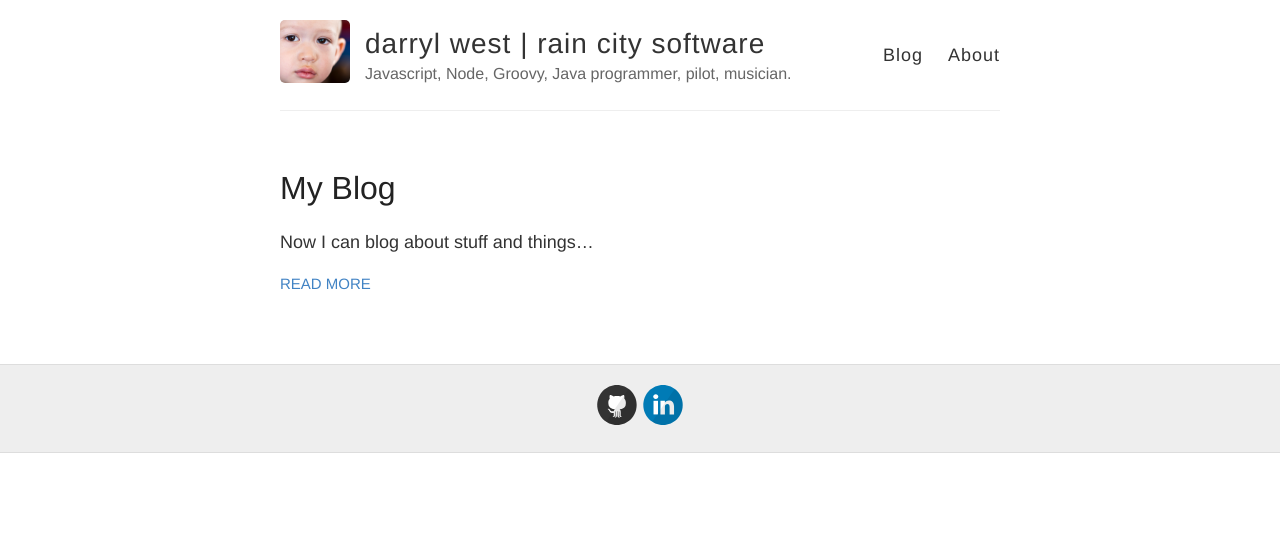
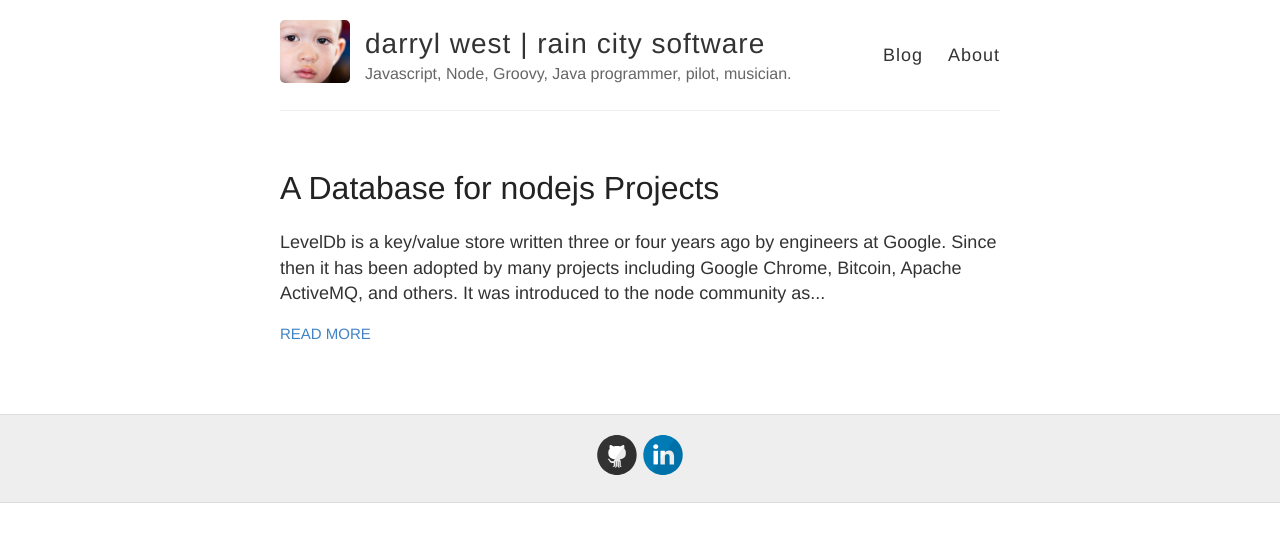
Before and after one commit to darrylwest/jekyll-blog, a Jekyll site: the page built from index.html, in a window 1280 px wide. Shown: the top 542 px of the page. Built offline with Jekyll 4.4.1, drawn with Linux system fonts in a browser that asks for light colours.

Commit message:
adding real posts

```diff
--- a/_posts/2014-3-3-Hello-World.md
+++ /dev/null
@@ -1,6 +0,0 @@
----
-layout: post
-title: My Blog
----
-
-Now I can blog about stuff and things...
--- /dev/null
+++ b/_posts/2014-4-25-Database-for-nodjs-Projects.md
@@ -0,0 +1,17 @@
+---
+layout: post
+title: A Database for nodejs Projects
+---
+
+
+LevelDb is a key/value store written three or four years ago by engineers at Google.  Since then it has been adopted by many projects including Google Chrome, Bitcoin, Apache ActiveMQ, and others.  It was introduced to the node community as levelup/leveldown in July of 2012.  Since then there have been over 13K downloads and many extensions.
+
+When I first started experimenting with LevelDb I was pleased with it's speed and ease of use but also surprised as how easy it was to configure. Simply give it a file name and you are good to go.  Or if you want an in-memory database, use memdown as the database backing store.
+
+SimpleNodeDb is an extension to LevelDb that adds query, insert, update, delete and backup/restore capabilities.  The keys are domain specific and data values are stored as objects with JSON encoding.
+
+The project is published to the npm registry and can be installed using this:
+
+	npm install simple-node-db
+
+The project includes a full suite of unit tests and examples.  If you get a chance to try it out, let me know what you think.  For more info on leveldb, check out [this video](http://www.infoq.com/presentations/leveldb-nodejs) from Richard Astbury.
```
Also changed, not shown: about.md (+1 -1 lines).
